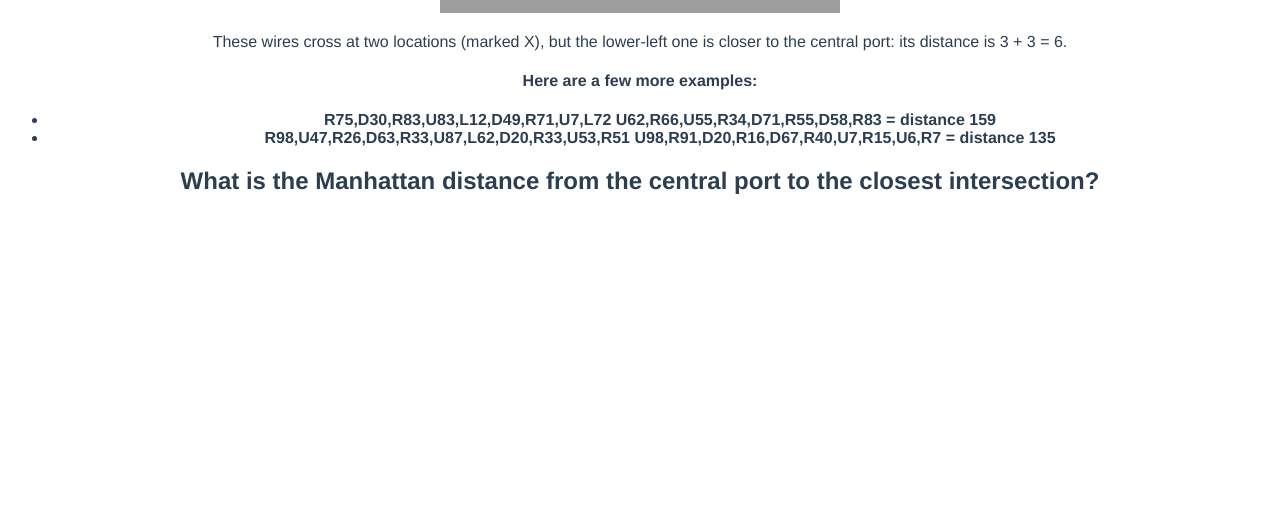
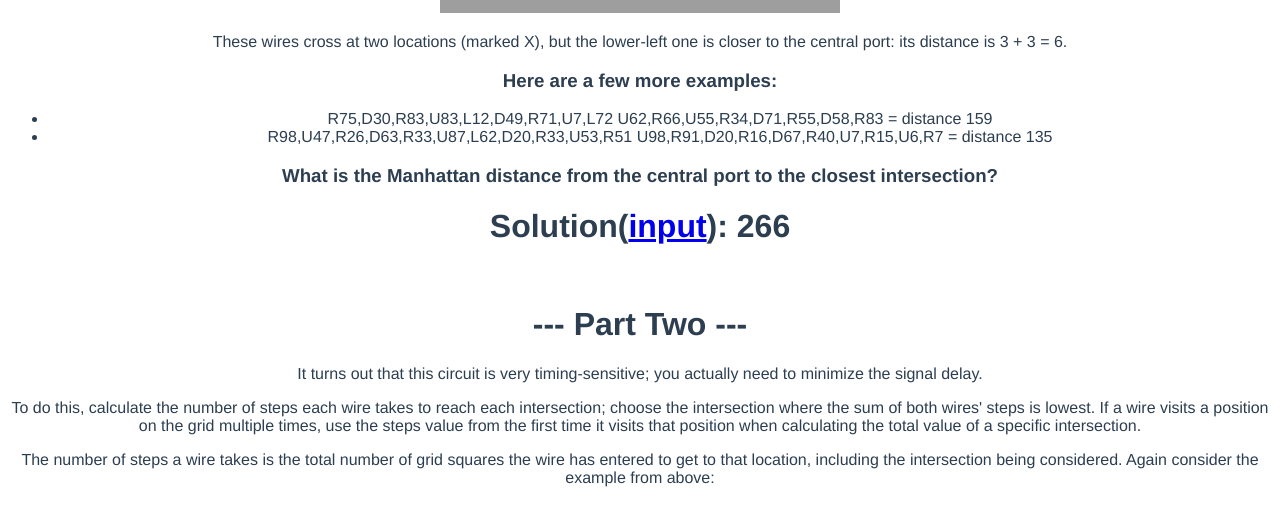
Before and after one commit to CloudMunk/Advent-of-Code, a Vue app in the folder adventofcode/: page /daythree in a window 1280 px wide. Shown: the part 1015-1540 px from the top of the page. Before the commit the page ends 1230 px from the top, so only its background shows below. Built offline with nearby package versions, Linux system fonts and the light colour scheme; grey boxes are pictures that could not be loaded.

Commit message:
Working on part 2 Day 3
Still putting things together

```diff
--- a/adventofcode/src/views/Daythree.vue
+++ b/adventofcode/src/views/Daythree.vue
@@ -31,28 +31,43 @@
             These wires cross at two locations (marked X), but the lower-left one is closer to the central
             port: its distance is 3 + 3 = 6.
         </p>
-        <h4>
+        <h3>
             Here are a few more examples:
-        </h4>
+        </h3>
         <p>
-            <ul>
+            <ul >
                 <li>
-                    <strong>
                         R75,D30,R83,U83,L12,D49,R71,U7,L72
                         U62,R66,U55,R34,D71,R55,D58,R83 = distance 159
-                    </strong>
                 </li>
                 <li>
-                    <strong>
                         R98,U47,R26,D63,R33,U87,L62,D20,R33,U53,R51
                         U98,R91,D20,R16,D67,R40,U7,R15,U6,R7 = distance 135
-                    </strong>
                 </li>
             </ul>
         </p>
-        <h2>
+        <h3>
             What is the Manhattan distance from the central port to the closest intersection?
-        </h2>
+        </h3>
+        <h1>Solution(<a href="https://adventofcode.com/2019/day/3/input">input</a>): {{ solution }}</h1>
+        <br>
+        <h1>--- Part Two ---</h1>
+        <p>
+            It turns out that this circuit is very timing-sensitive; you actually need to minimize the
+            signal delay.
+        </p>
+        <p>
+            To do this, calculate the number of steps each wire takes to reach each intersection;
+            choose the intersection where the sum of both wires' steps is lowest. If a wire visits a
+            position on the grid multiple times, use the steps value from the first time it visits that
+            position when calculating the total value of a specific intersection.
+        </p>
+        <p>
+            The number of steps a wire takes is the total number of grid squares the wire has entered to
+            get to that location, including the intersection being considered. Again consider the example
+            from above:
+        </p>
+        <img src="" alt="">
     </div>
 </template>
 
@@ -117,8 +132,8 @@ export default {
                 // console.log(JSON.stringify(wires))
                 let intersections = []
 
-                wires[0].map((segment1) => {
-                    wires[1].map((segment2) => {
+                wires[0].map((segment1, position1) => {
+                    wires[1].map((segment2, position2) => {
                         if((segment1.from.x == segment1.to.x) ^ (segment2.from.x == segment2.to.x)) {
                             const vertical = segment1.from.x == segment1.to.x ? segment1 : segment2
                             const horizontal = segment1.from.x == segment1.to.x ? segment2 : segment1
@@ -133,7 +148,8 @@ export default {
                                 && horizontal.from.y >= minY && horizontal.from.y <= maxY) {
                                 intersections.push({
                                     x: vertical.from.x,
-                                    y: horizontal.from.y
+                                    y: horizontal.from.y,
+                                    steps: position1 + position2
                                 })
                             }
                         }
@@ -149,6 +165,7 @@ export default {
     },
     mounted () {
            console.log(this.solve(this.input))
+           this.solution = this.solve(this.input)
 
         }
 }
```
